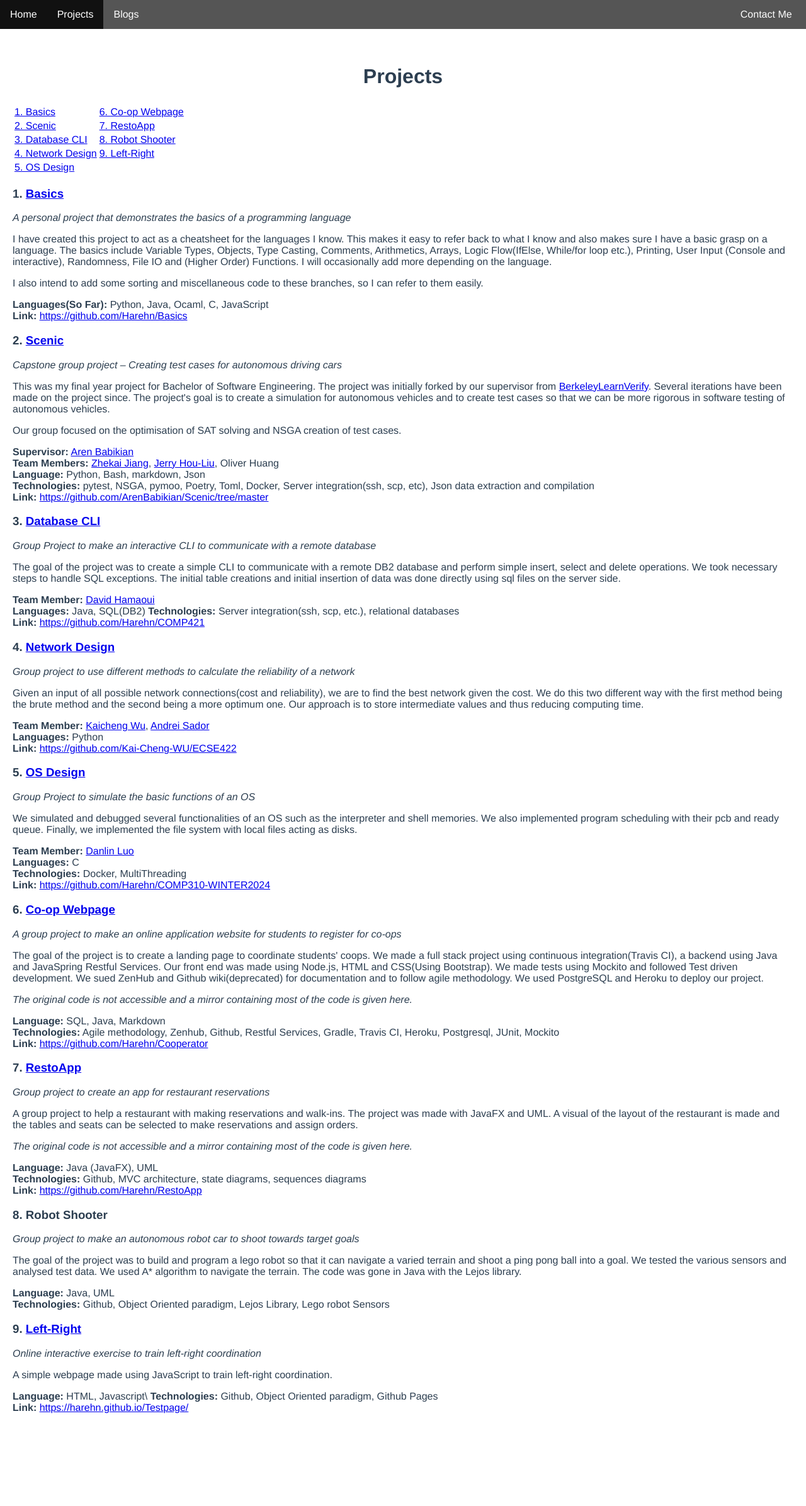
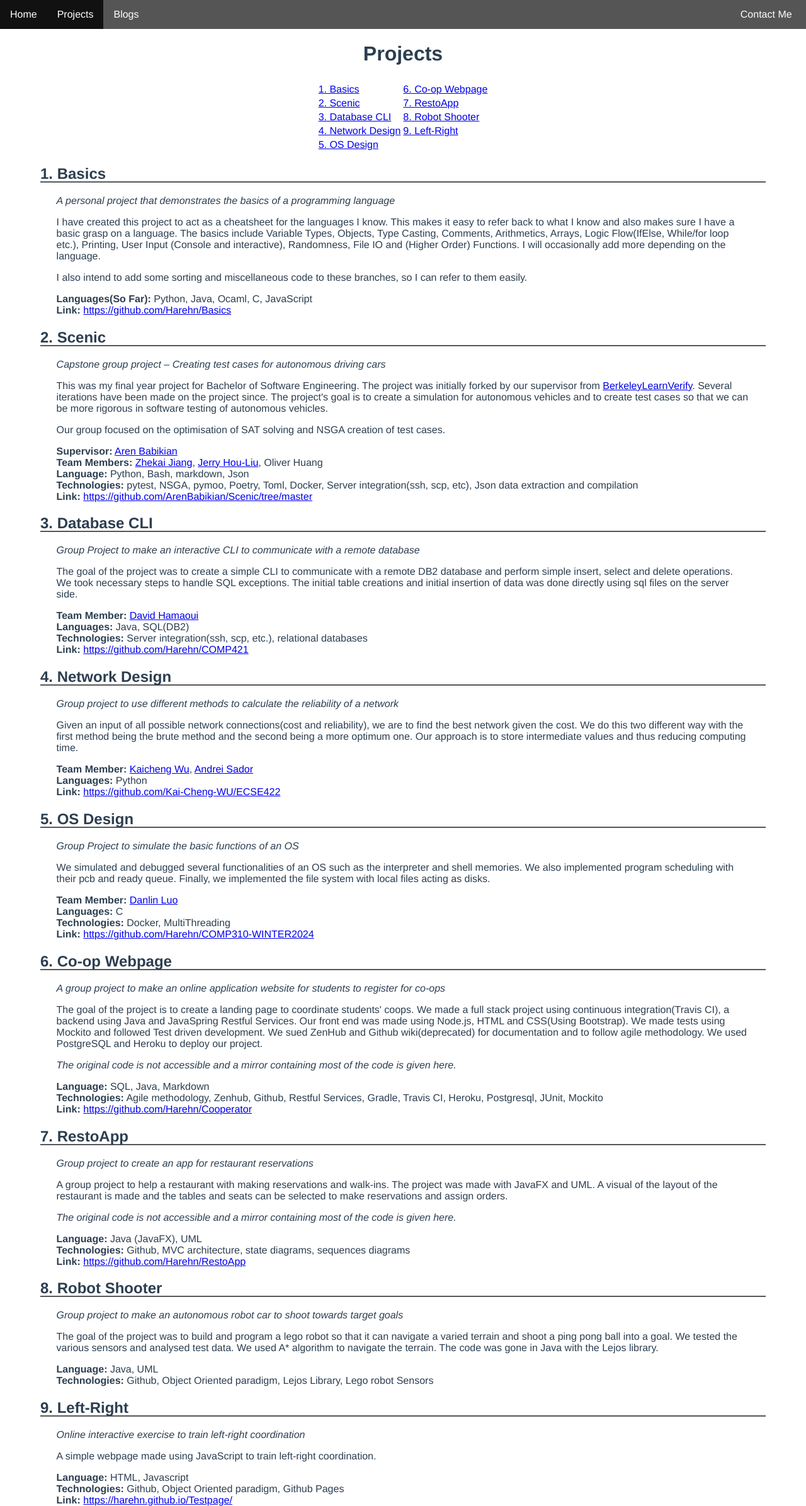
Before and after one commit to Harehn/Personal-Website, a Vue app: page /projects in a window 1280 px wide. Shown: the whole page at 63% size. Before the commit the page ends 2281 px from the top, so only its background shows below. Built offline with nearby package versions, Linux system fonts and the light colour scheme.

Commit message:
Overhauled projects tab

```diff
--- a/src/components/Home.vue
+++ b/src/components/Home.vue
@@ -22,7 +22,6 @@
 
 <script>
 // @ is an alias to /src
-// import TrailLine from '@/components/TrailLine.vue';
 import Trail from '@/components/Trail.vue';
 export default {
   name: 'Home',
--- a/src/views/ProjectsView.vue
+++ b/src/views/ProjectsView.vue
@@ -3,7 +3,7 @@
 
     <!--This is copied-->
     <h1>Projects</h1>
-<table>
+<table id="toc">
 <thead>
 <tr>
 <th></th>
@@ -32,7 +32,9 @@
 </tr>
 </tbody>
 </table>
-<h3 id="1-basics">1. <a href="https://github.com/Harehn/Basics">Basics</a></h3>
+<!-- <h3 id="1-basics">1. <a href="https://github.com/Harehn/Basics">Basics</a></h3> -->
+<Trail header="1. Basics" id="1-basics" href="https://github.com/Harehn/Basics"/>
+<div class="description">
 <p><em>A personal project that demonstrates the basics of a programming language</em></p>
 <p>I have created this project to act as a cheatsheet for the languages I know.
 This makes it easy to refer back to what I know and also makes sure I have a basic grasp on a language.
@@ -42,7 +44,11 @@ Randomness, File IO and (Higher Order) Functions. I will occasionally add more d
 <p>I also intend to add some sorting and miscellaneous code to these branches, so I can refer to them easily.</p>
 <p><strong>Languages(So Far):</strong> Python, Java, Ocaml, C, JavaScript<br>
 <strong>Link:</strong> <a href="https://github.com/Harehn/Basics">https://github.com/Harehn/Basics</a> </p>
-<h3 id="2-scenic">2. <a href="https://github.com/ArenBabikian/Scenic/tree/master">Scenic</a></h3>
+</div>
+
+<!-- <h3 id="2-scenic">2. <a href="https://github.com/ArenBabikian/Scenic/tree/master">Scenic</a></h3> -->
+<Trail header="2. Scenic" id="2-scenic"/>
+<div class="description">
 <p><em>Capstone group project – Creating test cases for autonomous driving cars</em></p>
 <p>This was my final year project for Bachelor of Software Engineering.
 The project was initially forked by our supervisor from <a href="https://github.com/BerkeleyLearnVerify/Scenic">BerkeleyLearnVerify</a>.
@@ -54,16 +60,24 @@ and to create test cases so that we can be more rigorous in software testing of
 <strong>Language:</strong> Python, Bash, markdown, Json <br>
 <strong>Technologies:</strong> pytest, NSGA, pymoo, Poetry, Toml, Docker, Server integration(ssh, scp, etc), Json data extraction and compilation <br>
 <strong>Link:</strong> <a href="https://github.com/ArenBabikian/Scenic/tree/master">https://github.com/ArenBabikian/Scenic/tree/master</a></p>
-<h3 id="3-database-cli">3. <a href="https://github.com/Harehn/COMP421">Database CLI</a></h3>
+</div>
+
+<!-- <h3 id="3-database-cli">3. <a href="https://github.com/Harehn/COMP421">Database CLI</a></h3> -->
+<Trail header="3. Database CLI" id="3-database-cli"/>
+<div class="description">
 <p><em>Group Project to make an interactive CLI to communicate with a remote database</em></p>
 <p>The goal of the project was to create a simple CLI to communicate with a remote DB2 database and perform
 simple insert, select and delete operations. We took necessary steps to handle SQL exceptions.
 The initial table creations and initial insertion of data was done directly using sql files on the server side.</p>
 <p><strong>Team Member:</strong> <a href="https://github.com/davidham96">David Hamaoui</a><br>
-<strong>Languages:</strong> Java, SQL(DB2)
+<strong>Languages:</strong> Java, SQL(DB2) <br>
 <strong>Technologies:</strong> Server integration(ssh, scp, etc.), relational databases<br>
 <strong>Link:</strong> <a href="https://github.com/Harehn/COMP421">https://github.com/Harehn/COMP421</a></p>
-<h3 id="4-network-design">4. <a href="https://github.com/Kai-Cheng-WU/ECSE422">Network Design</a></h3>
+</div>
+
+<!-- <h3 id="4-network-design">4. <a href="https://github.com/Kai-Cheng-WU/ECSE422">Network Design</a></h3> -->
+<Trail header="4. Network Design" id="4-network-design"/>
+<div class="description">
 <p><em>Group project to use different methods to calculate the reliability of a network</em></p>
 <p>Given an input of all possible network connections(cost and reliability), we are to find the best network given the cost.
 We do this two different way with the first method being the brute method and the second being a more optimum one.
@@ -71,7 +85,11 @@ Our approach is to store intermediate values and thus reducing computing time.</
 <p><strong>Team Member:</strong> <a href="https://github.com/Kai-Cheng-WU">Kaicheng Wu</a>, <a href="https://github.com/andrei-sandor">Andrei Sador</a><br>
 <strong>Languages:</strong> Python<br>
 <strong>Link:</strong> <a href="https://github.com/Kai-Cheng-WU/ECSE422">https://github.com/Kai-Cheng-WU/ECSE422</a></p>
-<h3 id="5-os-design">5. <a href="https://github.com/Harehn/COMP310-WINTER2024">OS Design</a></h3>
+</div>
+
+<!-- <h3 id="5-os-design">5. <a href="https://github.com/Harehn/COMP310-WINTER2024">OS Design</a></h3> -->
+<Trail header="5. OS Design" id="5-os-design"/>
+<div class="description">
 <p><em>Group Project to simulate the basic functions of an OS</em></p>
 <p>We simulated and debugged several functionalities of an OS such as the interpreter and shell memories.
 We also implemented program scheduling with their pcb and ready queue.
@@ -80,7 +98,11 @@ Finally, we implemented the file system with local files acting as disks.</p>
 <strong>Languages:</strong> C <br>
 <strong>Technologies:</strong> Docker, MultiThreading <br>
 <strong>Link:</strong> <a href="https://github.com/Harehn/COMP310-WINTER2024">https://github.com/Harehn/COMP310-WINTER2024</a></p>
-<h3 id="6-co-op-webpage">6. <a href="https://github.com/Harehn/Cooperator">Co-op Webpage</a></h3>
+</div>
+
+<!-- <h3 id="6-co-op-webpage">6. <a href="https://github.com/Harehn/Cooperator">Co-op Webpage</a></h3> -->
+<Trail header="6. Co-op Webpage" id="6-co-op-webpage"/>
+<div class="description">
 <p><em>A group project to make an online application website for students to register for co-ops</em></p>
 <p>The goal of the project is to create a landing page to coordinate students&#39; coops.
 We made a full stack project using continuous integration(Travis CI), a backend using Java and JavaSpring Restful Services.
@@ -91,7 +113,11 @@ We used PostgreSQL and Heroku to deploy our project. </p>
 <p><strong>Language:</strong> SQL, Java, Markdown <br>
 <strong>Technologies:</strong> Agile methodology, Zenhub, Github, Restful Services, Gradle, Travis CI, Heroku, Postgresql, JUnit, Mockito<br>
 <strong>Link:</strong> <a href="https://github.com/Harehn/Cooperator">https://github.com/Harehn/Cooperator</a></p>
-<h3 id="7-restoapp">7. <a href="https://github.com/Harehn/RestoApp">RestoApp</a></h3>
+</div>
+
+<!-- <h3 id="7-restoapp">7. <a href="https://github.com/Harehn/RestoApp">RestoApp</a></h3> -->
+<Trail header="7. RestoApp" id="7-restoapp"/>
+<div class="description">
 <p><em>Group project to create an app for restaurant reservations</em></p>
 <p>A group project to help a restaurant with making reservations and walk-ins. The project was made with JavaFX and UML.
 A visual of the layout of the restaurant is made and the tables and seats can be selected to make reservations and assign orders.</p>
@@ -99,38 +125,60 @@ A visual of the layout of the restaurant is made and the tables and seats can be
 <p><strong>Language:</strong> Java (JavaFX), UML<br>
 <strong>Technologies:</strong> Github, MVC architecture, state diagrams, sequences diagrams<br>
 <strong>Link:</strong> <a href="https://github.com/Harehn/RestoApp">https://github.com/Harehn/RestoApp</a></p>
-<h3 id="8-robot-shooter">8. Robot Shooter</h3>
+</div>
+
+<!-- <h3 id="8-robot-shooter">8. Robot Shooter</h3> -->
+<Trail header="8. Robot Shooter" id="8-robot-shooter"/>
+<div class="description">
 <p><em>Group project to make an autonomous robot car to shoot towards target goals</em></p>
 <p>The goal of the project was to build and program a lego robot so that it can navigate a varied terrain and shoot a ping pong ball into a goal.
 We tested the various sensors and analysed test data. We used A* algorithm to navigate the terrain. The code was gone in Java with the Lejos library.</p>
 <p><strong>Language:</strong> Java, UML<br>
 <strong>Technologies:</strong> Github, Object Oriented paradigm, Lejos Library, Lego robot Sensors</p>
-<h3 id="9-left-right">9. <a href="https://harehn.github.io/Testpage/">Left-Right</a></h3>
+</div>
+
+<!-- <h3 id="9-left-right">9. <a href="https://harehn.github.io/Testpage/">Left-Right</a></h3> -->
+<Trail header="9. Left-Right" id="9-left-right"/>
+<div class="description">
 <p><em>Online interactive exercise to train left-right coordination</em></p>
 <p>A simple webpage made using JavaScript to train left-right coordination.</p>
-<p><strong>Language:</strong> HTML, Javascript\
+<p><strong>Language:</strong> HTML, Javascript <br>
 <strong>Technologies:</strong> Github, Object Oriented paradigm, Github Pages <br>
 <strong>Link:</strong> <a href="https://harehn.github.io/Testpage/">https://harehn.github.io/Testpage/</a></p>
-  </div>
+</div>
+</div>
 
 </template>
 
 <script>
+// @ is an alias to /src
+import Trail from '@/components/Trail.vue';
 export default {
   name: 'Projects',
+  components :{
+    Trail
+  }
 }
 </script>
 
 <!-- Add "scoped" attribute to limit CSS to this component only -->
 <style scoped>
 .projects{
-  padding:20px;
+  /* padding:20px; */
 }
 
 h1 {
   text-align:center;
 }
 
+.description {
+  margin-left: 7%;
+  margin-right: 7%;
+}
+#toc {
+  margin-left: auto;
+  margin-right: auto;
+}
 
 
 </style>
```
